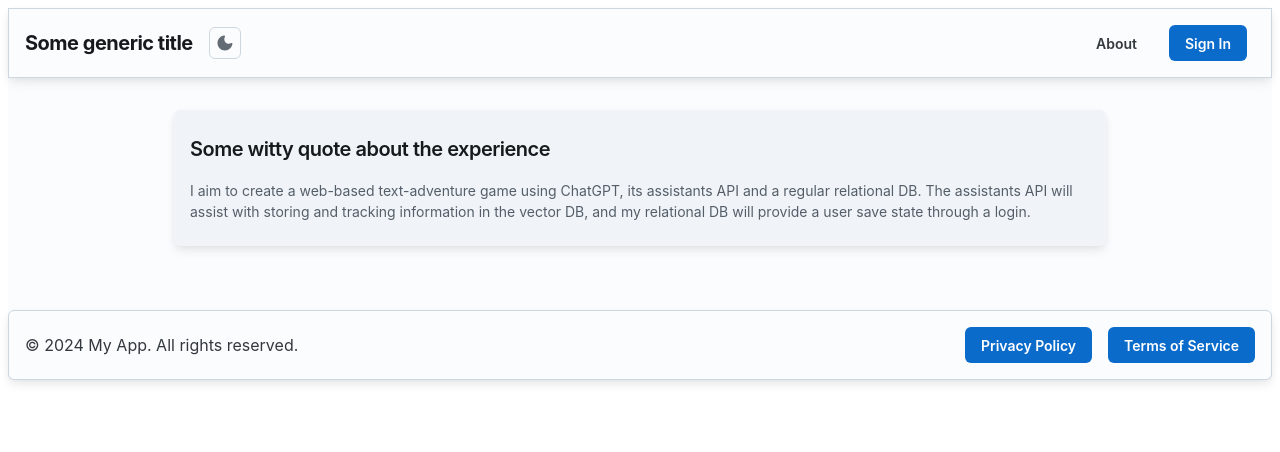
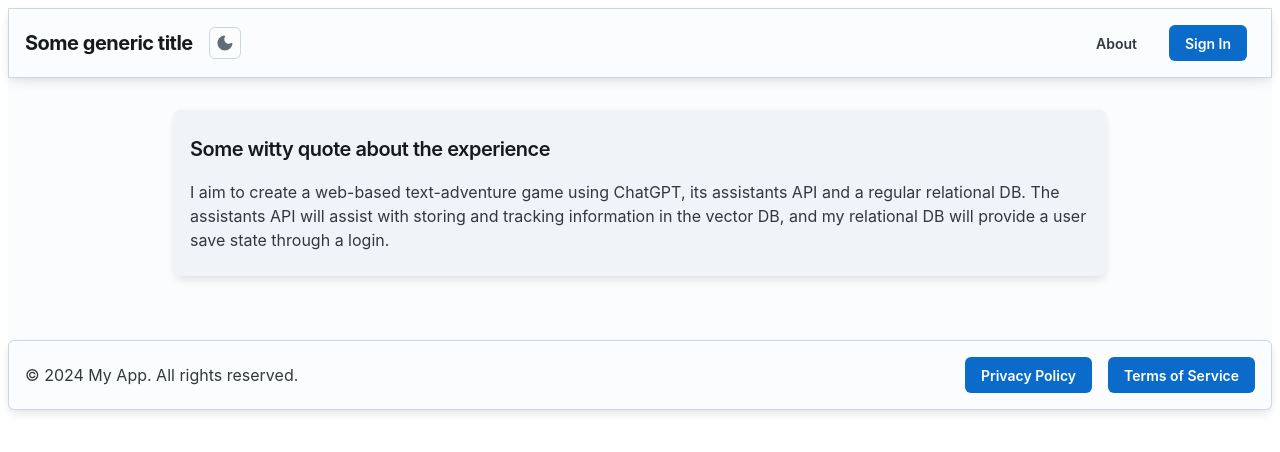
Before and after one commit to Slayare/adventure-frontend, a React app: page / in a window 1280 px wide. Shown: the top 452 px of the page. Built offline with nearby package versions, Linux system fonts and the light colour scheme.

Commit message:
Create custom body text type

```diff
--- /dev/null
+++ b/src/base/Text/BodyText.tsx
@@ -0,0 +1,25 @@
+import React from "react";
+
+import { TextProps } from "@/types";
+
+import Text from "./Text";
+
+interface BodyTextProps extends TextProps {
+  sx?: object;
+}
+
+const BodyText = ({ children, sx, ...props }: BodyTextProps) => {
+  return (
+    <Text
+      {...props}
+      sx={{
+        fontSize: "body-sm !important",
+        ...sx,
+      }}
+    >
+      {children}
+    </Text>
+  );
+};
+
+export default BodyText;
--- a/src/base/Text/Text.tsx
+++ b/src/base/Text/Text.tsx
@@ -1,8 +1,8 @@
 import { styled } from "@mui/joy/styles";
 import Typography from "@mui/joy/Typography";
-import * as React from "react";
 
 import { FONT_SIZES } from "@/constants";
+import { TextProps } from "@/types";
 
 const StyledText = styled(Typography)(({ theme }) => ({
   [theme.breakpoints.down("mobile")]: {
@@ -16,8 +16,8 @@ const StyledText = styled(Typography)(({ theme }) => ({
   },
 }));
 
-const Text = ({ children }: { children: React.ReactNode }) => {
-  return <StyledText>{children}</StyledText>;
+const Text = ({ children, ...props }: TextProps) => {
+  return <StyledText {...props}>{children}</StyledText>;
 };
 
 export default Text;
--- a/src/base/Text/index.ts
+++ b/src/base/Text/index.ts
@@ -1 +1,2 @@
 export { default as Text } from "./Text";
+export { default as BodyText } from "./BodyText";
--- a/src/pages/HomePage/HomePage.tsx
+++ b/src/pages/HomePage/HomePage.tsx
@@ -2,6 +2,7 @@ import Sheet from "@mui/joy/Sheet";
 import Typography from "@mui/joy/Typography";
 
 import { Layout } from "@/components/Layout";
+import { BodyText } from "@/base/Text";
 
 const HomePage = () => (
   <Layout>
@@ -23,12 +24,12 @@ const HomePage = () => (
       <Typography level="h4" component="h2">
         Some witty quote about the experience
       </Typography>
-      <Typography level="body-sm">
+      <BodyText>
         I aim to create a web-based text-adventure game using ChatGPT, its
         assistants API and a regular relational DB. The assistants API will
         assist with storing and tracking information in the vector DB, and my
         relational DB will provide a user save state through a login.
-      </Typography>
+      </BodyText>
     </Sheet>
   </Layout>
 );
--- a/src/pages/SignIn/SignIn.tsx
+++ b/src/pages/SignIn/SignIn.tsx
@@ -7,6 +7,8 @@ import Link from "@mui/joy/Link";
 import Sheet from "@mui/joy/Sheet";
 import Typography from "@mui/joy/Typography";
 import React from "react";
+
+import { BodyText } from "@/base/Text";
 
 const SignIn = () => (
   <Layout>
@@ -28,7 +30,7 @@ const SignIn = () => (
       <Typography level="h4" component="h1">
         Hello world!
       </Typography>
-      <Typography level="body-sm">Sign in to continue.</Typography>
+      <BodyText>Sign in to continue.</BodyText>
       <FormControl>
         <FormLabel>Email</FormLabel>
         <Input name="email" type="email" placeholder="Enter your email..." />
--- /dev/null
+++ b/src/types/index.ts
@@ -0,0 +1,5 @@
+import { TypographyProps } from "@mui/joy/Typography";
+
+export interface TextProps extends TypographyProps {
+  children: React.ReactNode;
+}
```
